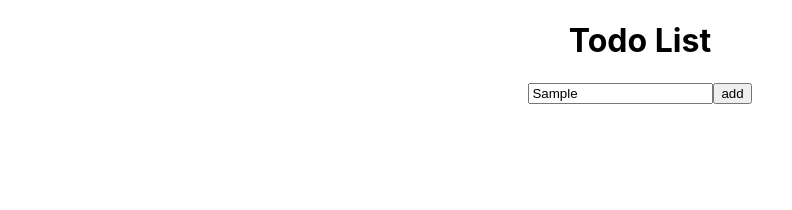
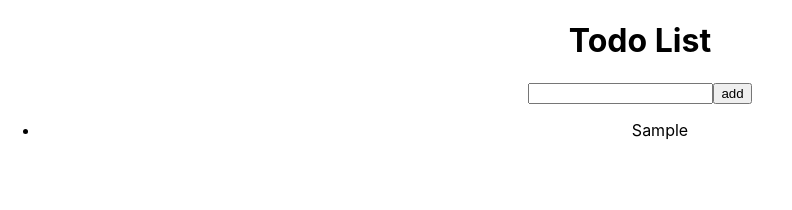
Before and after one commit to haruto17/todo-app2, a React (Create React App) app: page / in a window 1280 px wide. Both pictures are taken after typing "Sample" into the empty fields and a click on the button "add". Shown: the top 210 px of the page, without its empty margins (0-792 px from the left). Built offline with nearby package versions, Linux system fonts and the light colour scheme.

Commit message:
リストの表示

```diff
--- a/src/Todo.tsx
+++ b/src/Todo.tsx
@@ -2,12 +2,16 @@ import React, { useState } from "react";
 import "./Todo.css";
 
 function Todo() {
-    const [todos, setTodos] = useState([]);
+    const [todos, setTodos] = useState([] as string[]);
 
     const [task, setTask] = useState("");
 
     const handleClick = () => {
-        console.log(task);
+        if (task.length === 0) {
+            return;
+        }
+        setTodos([...todos, task]);
+        setTask("");
     };
 
     return (
@@ -20,7 +24,11 @@ function Todo() {
                 ></input>
                 <button onClick={handleClick}>add</button>
             </div>
-            <ul></ul>
+            <ul>
+                {todos.map((todo, index) => (
+                    <li key={index}>{todo}</li>
+                ))}
+            </ul>
         </div>
     );
 }
```
